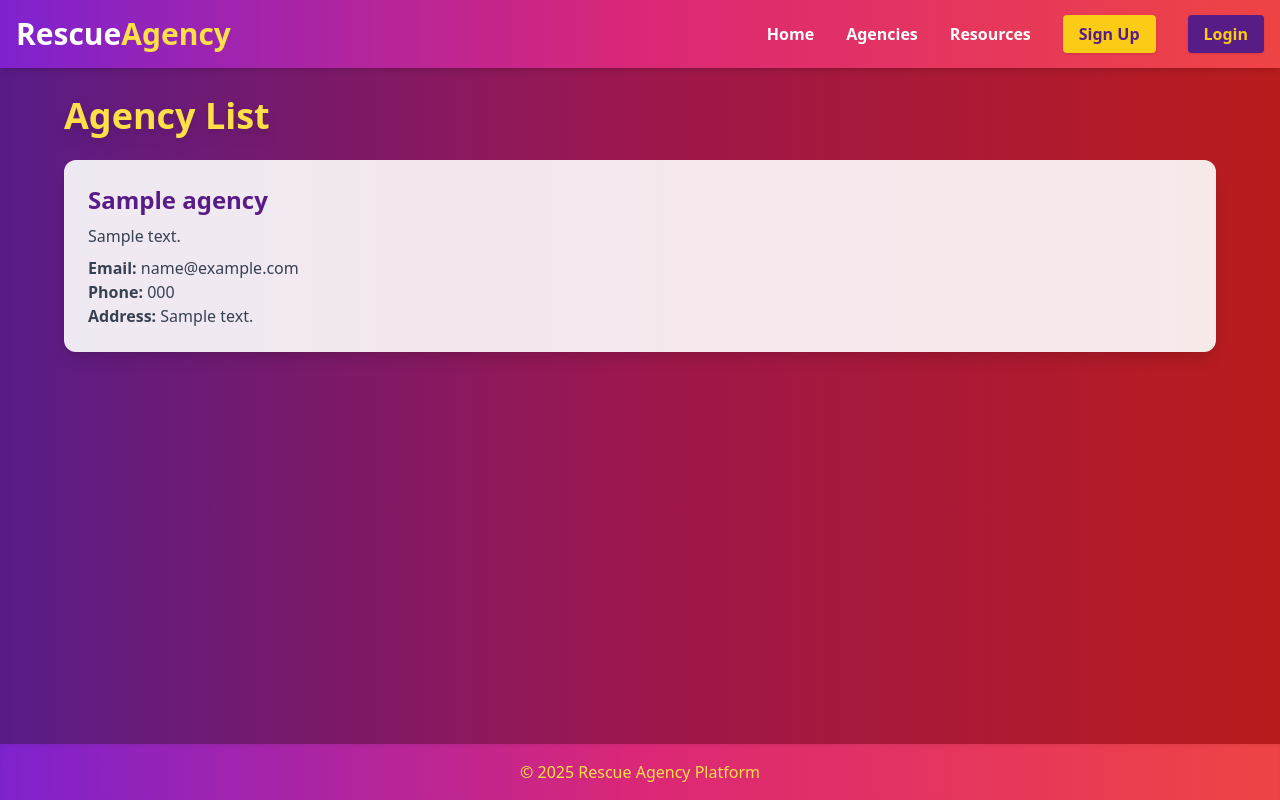
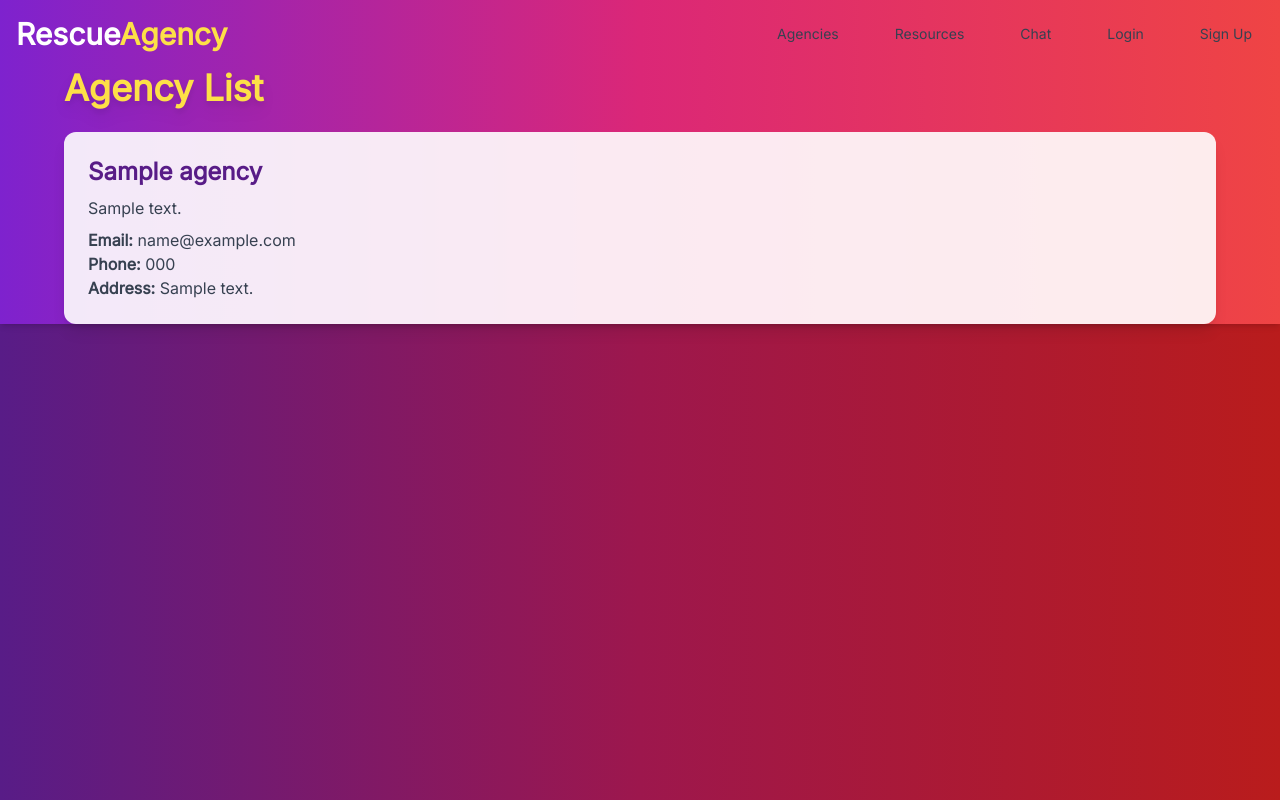
Before and after one commit to freeky-sachin/blackboxai-1745085853883, a Django app: page /agencies/agencies/ in a window 1280 px wide. Run offline with Django 5.2, Linux system fonts and the light colour scheme; tables that the repository leaves empty hold one stand-in row (values such as "Sample post"); some libraries are stand-ins or nearby versions.

Commit message:
Add agencies/templates/agencies/base.html 1745161538460

```diff
--- a/agencies/templates/agencies/base.html
+++ b/agencies/templates/agencies/base.html
@@ -3,49 +3,76 @@
 <head>
   <meta charset="UTF-8" />
   <meta name="viewport" content="width=device-width, initial-scale=1" />
-    <title>{% block title %}Rescue Agency Platform{% endblock %}</title>
+  <title>{% block title %}Rescue Agency{% endblock %}</title>
   <script src="https://cdn.tailwindcss.com"></script>
   <link rel="stylesheet" href="https://cdnjs.cloudflare.com/ajax/libs/font-awesome/6.0.0-beta3/css/all.min.css" />
+  <link href="https://fonts.googleapis.com/css2?family=Inter&display=swap" rel="stylesheet" />
+  <style>
+    body {
+      font-family: 'Inter', sans-serif;
+    }
+  </style>
 </head>
 <body class="bg-gradient-to-r from-purple-900 via-pink-800 to-red-700 min-h-screen flex flex-col text-white">
   <header class="fixed top-0 left-0 right-0 bg-gradient-to-r from-purple-700 via-pink-600 to-red-500 bg-opacity-90 backdrop-blur-md shadow-md z-50 w-full">
     <nav class="container mx-auto flex items-center justify-between p-4">
       <a href="{% url 'landing' %}" class="text-3xl font-extrabold text-white hover:text-yellow-300 transition">Rescue<span class="text-yellow-300">Agency</span></a>
       <ul class="hidden md:flex space-x-8 font-semibold text-white">
-          <li><a href="{% url 'landing' %}" class="hover:text-yellow-300 transition">Home</a></li>
-          <li><a href="{% url 'agency_list' %}" class="hover:text-yellow-300 transition">Agencies</a></li>
-          <li><a href="{% url 'resource_list' %}" class="hover:text-yellow-300 transition">Resources</a></li>
-          <li><a href="{% url 'register' %}" class="bg-yellow-400 text-purple-900 px-4 py-2 rounded shadow hover:bg-yellow-300 transition">Sign Up</a></li>
-          <li><a href="{% url 'login' %}" class="bg-purple-900 text-yellow-400 px-4 py-2 rounded shadow hover:bg-purple-800 transition">Login</a></li>
-        </ul>
-        <button id="mobile-menu-button" class="md:hidden text-white focus:outline-none">
-          <svg class="w-8 h-8" fill="none" stroke="currentColor" stroke-width="2" viewBox="0 0 24 24" stroke-linecap="round" stroke-linejoin="round">
-            <path d="M4 6h16M4 12h16M4 18h16"></path>
-          </svg>
+          <a href="{% url 'agency_list' %}" class="text-gray-700 hover:text-yellow-500 px-3 py-2 rounded-md text-sm font-medium">Agencies</a>
+          <a href="{% url 'resource_list' %}" class="text-gray-700 hover:text-yellow-500 px-3 py-2 rounded-md text-sm font-medium">Resources</a>
+          <a href="{% url 'chat' %}" class="text-gray-700 hover:text-yellow-500 px-3 py-2 rounded-md text-sm font-medium">Chat</a>
+          {% if user.is_authenticated %}
+            <div class="relative group">
+              <button class="flex items-center space-x-2 text-gray-700 hover:text-yellow-500 px-3 py-2 rounded-md text-sm font-medium focus:outline-none">
+                <span>{{ user.username }}</span>
+                <i class="fas fa-chevron-down text-xs"></i>
               </button>
+              <div class="absolute right-0 mt-2 w-40 bg-white border border-gray-200 rounded shadow-lg opacity-0 group-hover:opacity-100 transition-opacity z-10">
+                <form method="post" action="{% url 'logout' %}">
+                  {% csrf_token %}
+                  <button type="submit" class="w-full text-left px-4 py-2 text-gray-700 hover:bg-yellow-100">Logout</button>
+                </form>
+              </div>
+            </div>
+          {% else %}
+            <a href="{% url 'login' %}" class="text-gray-700 hover:text-yellow-500 px-3 py-2 rounded-md text-sm font-medium">Login</a>
+            <a href="{% url 'register' %}" class="text-gray-700 hover:text-yellow-500 px-3 py-2 rounded-md text-sm font-medium">Sign Up</a>
+          {% endif %}
+        </div>
+        <div class="md:hidden">
+          <!-- Mobile menu button -->
+          <button id="mobile-menu-button" class="text-gray-700 hover:text-yellow-500 focus:outline-none focus:ring-2 focus:ring-yellow-400">
+            <i class="fas fa-bars fa-lg"></i>
+          </button>
+        </div>
+      </div>
+    </div>
+    <!-- Mobile menu, hidden by default -->
+    <div id="mobile-menu" class="hidden md:hidden px-2 pt-2 pb-3 space-y-1">
+      <a href="{% url 'agency_list' %}" class="block text-gray-700 hover:text-yellow-500 px-3 py-2 rounded-md text-base font-medium">Agencies</a>
+      <a href="{% url 'resource_list' %}" class="block text-gray-700 hover:text-yellow-500 px-3 py-2 rounded-md text-base font-medium">Resources</a>
+      <a href="{% url 'chat' %}" class="block text-gray-700 hover:text-yellow-500 px-3 py-2 rounded-md text-base font-medium">Chat</a>
+      {% if user.is_authenticated %}
+        <form method="post" action="{% url 'logout' %}">
+          {% csrf_token %}
+          <button type="submit" class="w-full text-left text-gray-700 hover:text-yellow-500 px-3 py-2 rounded-md text-base font-medium">Logout</button>
+        </form>
+      {% else %}
+        <a href="{% url 'login' %}" class="block text-gray-700 hover:text-yellow-500 px-3 py-2 rounded-md text-base font-medium">Login</a>
+        <a href="{% url 'register' %}" class="block text-gray-700 hover:text-yellow-500 px-3 py-2 rounded-md text-base font-medium">Sign Up</a>
+      {% endif %}
+    </div>
   </nav>
-      <div id="mobile-menu" class="hidden md:hidden bg-gradient-to-r from-purple-700 via-pink-600 to-red-500 bg-opacity-90 backdrop-blur-md shadow-md">
-        <ul class="flex flex-col space-y-2 p-4 font-semibold text-white">
-          <li><a href="{% url 'landing' %}" class="hover:text-yellow-300 transition">Home</a></li>
-          <li><a href="{% url 'agency_list' %}" class="hover:text-yellow-300 transition">Agencies</a></li>
-          <li><a href="{% url 'resource_list' %}" class="hover:text-yellow-300 transition">Resources</a></li>
-          <li><a href="{% url 'register' %}" class="bg-yellow-400 text-purple-900 px-4 py-2 rounded shadow hover:bg-yellow-300 transition">Sign Up</a></li>
-          <li><a href="{% url 'login' %}" class="bg-purple-900 text-yellow-400 px-4 py-2 rounded shadow hover:bg-purple-800 transition">Login</a></li>
-        </ul>
-      </div>
-    </header>
-    <main class="flex-grow w-full max-w-full mx-0 p-6 pt-24">
+
+  <main class="flex-grow">
     {% block content %}{% endblock %}
   </main>
-    <footer class="bg-gradient-to-r from-purple-700 via-pink-600 to-red-500 bg-opacity-90 text-center p-4 text-yellow-300 shadow-inner">
-        &copy; 2025 Rescue Agency Platform
-    </footer>
 
   <script>
-      // Mobile menu toggle
-      const menuButton = document.getElementById('mobile-menu-button');
+    const mobileMenuButton = document.getElementById('mobile-menu-button');
     const mobileMenu = document.getElementById('mobile-menu');
-      menuButton.addEventListener('click', () => {
+
+    mobileMenuButton.addEventListener('click', () => {
       mobileMenu.classList.toggle('hidden');
     });
   </script>
```
Lines whose indentation alone changed are shown as unchanged.
